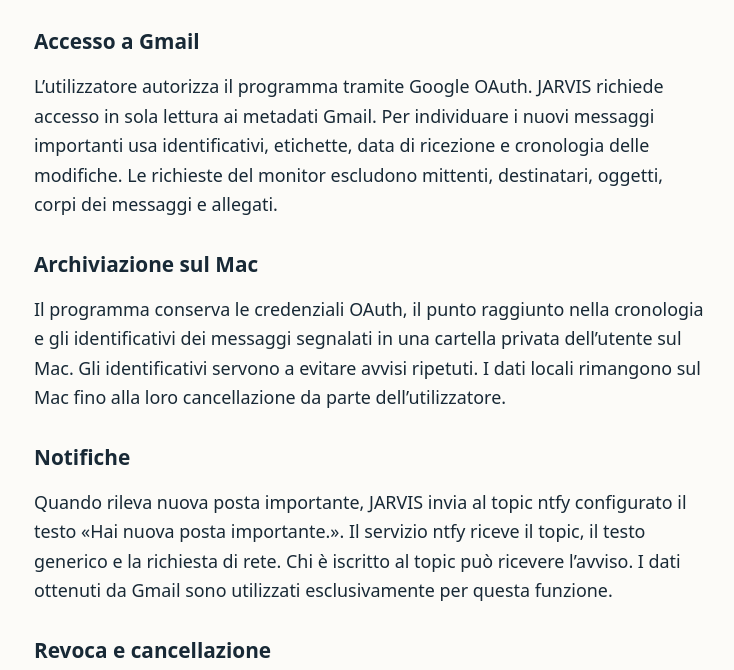
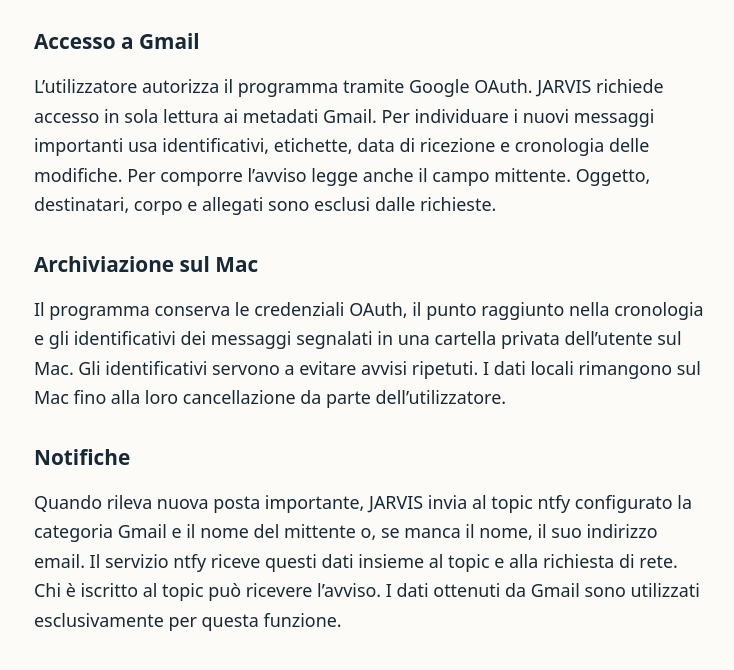
Before and after one commit to EDUARDO2012BELLO/jarvis-gmail-info, a plain HTML site: page privacy.html in a window 1280 px wide. Shown: the part 268-938 px from the top of the page, without its empty margins (270-1004 px from the left). Drawn offline with Linux system fonts and the light colour scheme.

Commit message:
Add files via upload

```diff
--- a/privacy.html
+++ b/privacy.html
@@ -2,11 +2,11 @@
 <html lang="it"><head><meta charset="utf-8"><meta name="viewport" content="width=device-width, initial-scale=1"><title>Informativa sulla privacy di JARVIS Gmail</title><style>body{font:1.12rem/1.65 system-ui,sans-serif;color:#182936;background:#fcfbf8;max-width:42rem;margin:clamp(2rem,9vw,6rem) auto;padding:0 1.4rem}h1,h2{line-height:1.2}h2{font-size:1.3rem;margin-top:2rem}a{color:#135e69}</style></head><body><main><h1>Informativa sulla privacy di JARVIS Gmail</h1>
 <p>JARVIS Gmail è un programma per uso personale eseguito sul Mac dell’utilizzatore.</p>
 <h2>Accesso a Gmail</h2>
-<p>L’utilizzatore autorizza il programma tramite Google OAuth. JARVIS richiede accesso in sola lettura ai metadati Gmail. Per individuare i nuovi messaggi importanti usa identificativi, etichette, data di ricezione e cronologia delle modifiche. Le richieste del monitor escludono mittenti, destinatari, oggetti, corpi dei messaggi e allegati.</p>
+<p>L’utilizzatore autorizza il programma tramite Google OAuth. JARVIS richiede accesso in sola lettura ai metadati Gmail. Per individuare i nuovi messaggi importanti usa identificativi, etichette, data di ricezione e cronologia delle modifiche. Per comporre l’avviso legge anche il campo mittente. Oggetto, destinatari, corpo e allegati sono esclusi dalle richieste.</p>
 <h2>Archiviazione sul Mac</h2>
 <p>Il programma conserva le credenziali OAuth, il punto raggiunto nella cronologia e gli identificativi dei messaggi segnalati in una cartella privata dell’utente sul Mac. Gli identificativi servono a evitare avvisi ripetuti. I dati locali rimangono sul Mac fino alla loro cancellazione da parte dell’utilizzatore.</p>
 <h2>Notifiche</h2>
-<p>Quando rileva nuova posta importante, JARVIS invia al topic ntfy configurato il testo «Hai nuova posta importante.». Il servizio ntfy riceve il topic, il testo generico e la richiesta di rete. Chi è iscritto al topic può ricevere l’avviso. I dati ottenuti da Gmail sono utilizzati esclusivamente per questa funzione.</p>
+<p>Quando rileva nuova posta importante, JARVIS invia al topic ntfy configurato la categoria Gmail e il nome del mittente o, se manca il nome, il suo indirizzo email. Il servizio ntfy riceve questi dati insieme al topic e alla richiesta di rete. Chi è iscritto al topic può ricevere l’avviso. I dati ottenuti da Gmail sono utilizzati esclusivamente per questa funzione.</p>
 <h2>Revoca e cancellazione</h2>
 <p>L’utilizzatore può interrompere l’accesso rimuovendo JARVIS Gmail dalle <a href="https://myaccount.google.com/connections">connessioni del proprio Account Google</a>. Per cancellare anche i dati conservati sul Mac, può disattivare il monitor e rimuovere la cartella privata locale dedicata a Gmail.</p>
 <p><a href="index.html">Torna alla pagina di JARVIS Gmail</a></p></main></body></html>
```
Also changed, not shown: index.html (+1 -1 lines).
